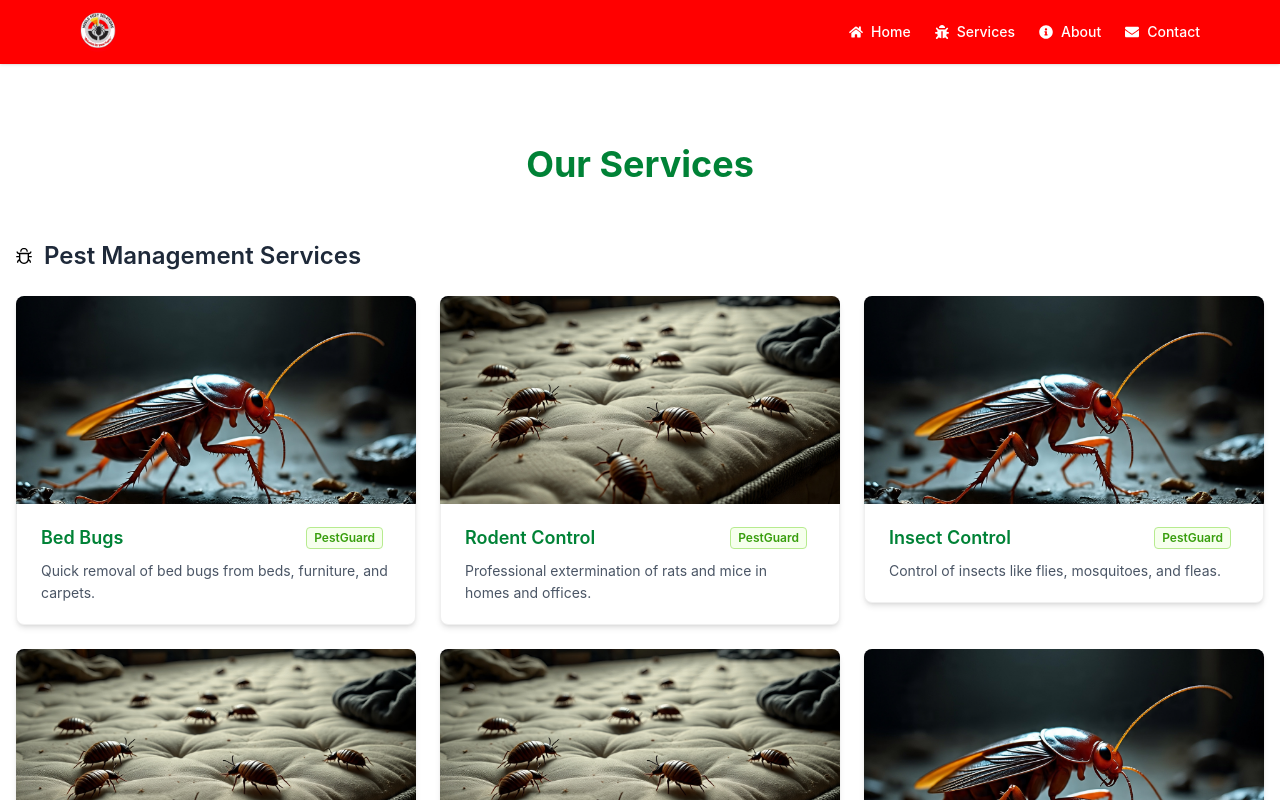
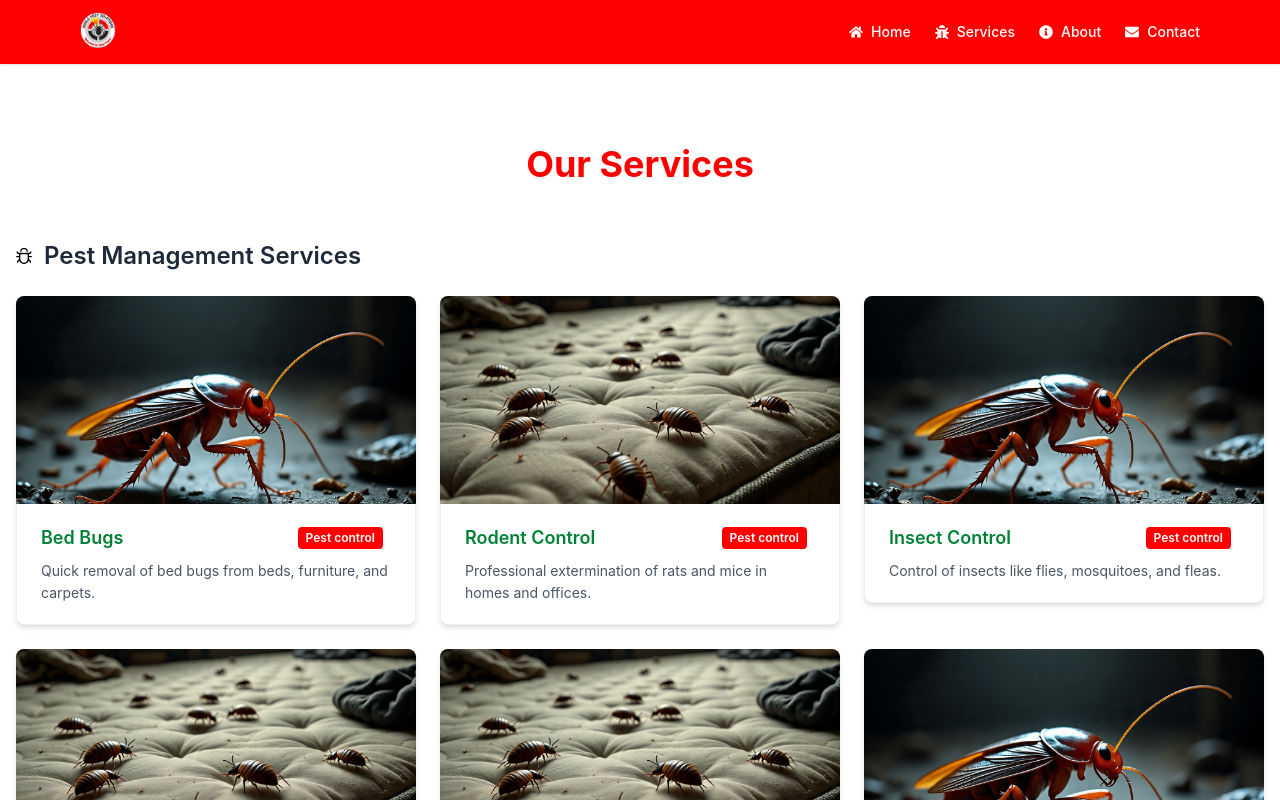
Before and after one commit to Ymffuture/Future_YMF, a React (Vite) app: page /services in a window 1280 px wide. Shown: the top 800 px of the page. Built offline with nearby package versions, Linux system fonts and the light colour scheme.

Commit message:
Update Services.jsx

```diff
--- a/src/pages/Services.jsx
+++ b/src/pages/Services.jsx
@@ -83,7 +83,7 @@ const serviceCategories = [
 const Services = () => {
   return (
     <section className="max-w-7xl mx-auto px-4 py-20">
-      <h2 className="text-4xl font-bold text-center mb-14 text-green-700">Our Services</h2>
+      <h2 className="text-4xl font-bold text-center mb-14 text-[#FF0000] ">Our Services</h2>
 
       {serviceCategories.map((category, idx) => (
         <div key={idx} className="mb-16">
@@ -110,7 +110,7 @@ const Services = () => {
                     title={
                       <div className="flex items-center justify-between">
                         <h3 className="text-lg text-green-700">{service.name}</h3>
-                        <Tag color="green">PestGuard</Tag>
+                        <Tag color="#FF0000">Pest control</Tag>
                       </div>
                     }
                     description={<p className="text-gray-600 mt-2">{service.description}</p>}
```
